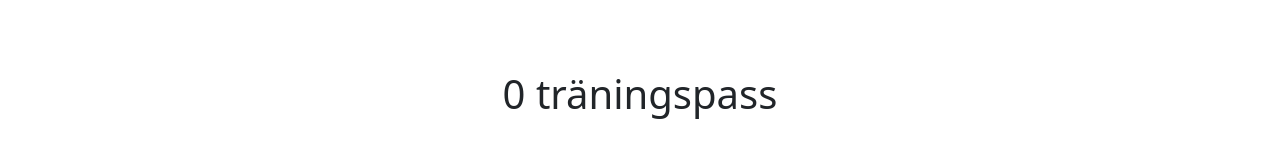
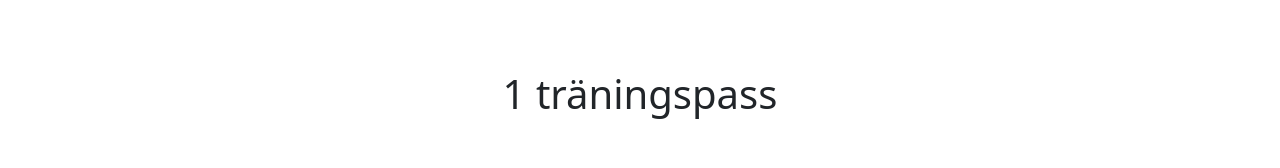
Before and after one commit to Jojjeboy/workoutchamp, an Angular app: page / in a window 1280 px wide. Shown: the part 132-300 px from the top of the page. Built offline with nearby package versions, Linux system fonts and the light colour scheme.

Commit message:
Deploy of the latest and greatest

```diff
--- a/src/app/app.component.ts
+++ b/src/app/app.component.ts
@@ -22,7 +22,11 @@ export class AppComponent implements OnInit{
   }
 
   public getCount() {
-    this.nrOfWorkoutsCompleted = this.localStorageService.getCounter();
+    const lsValue = this.localStorageService.getCounter();
+    if(lsValue > 0){
+      this.nrOfWorkoutsCompleted = lsValue;
+    }
+    this.localStorageService.writeLS(this.nrOfWorkoutsCompleted);
     this.recalculatePrice();
   }
 
```
Also changed, not shown: 3 other files (tests, documents, lock files or other folders).
